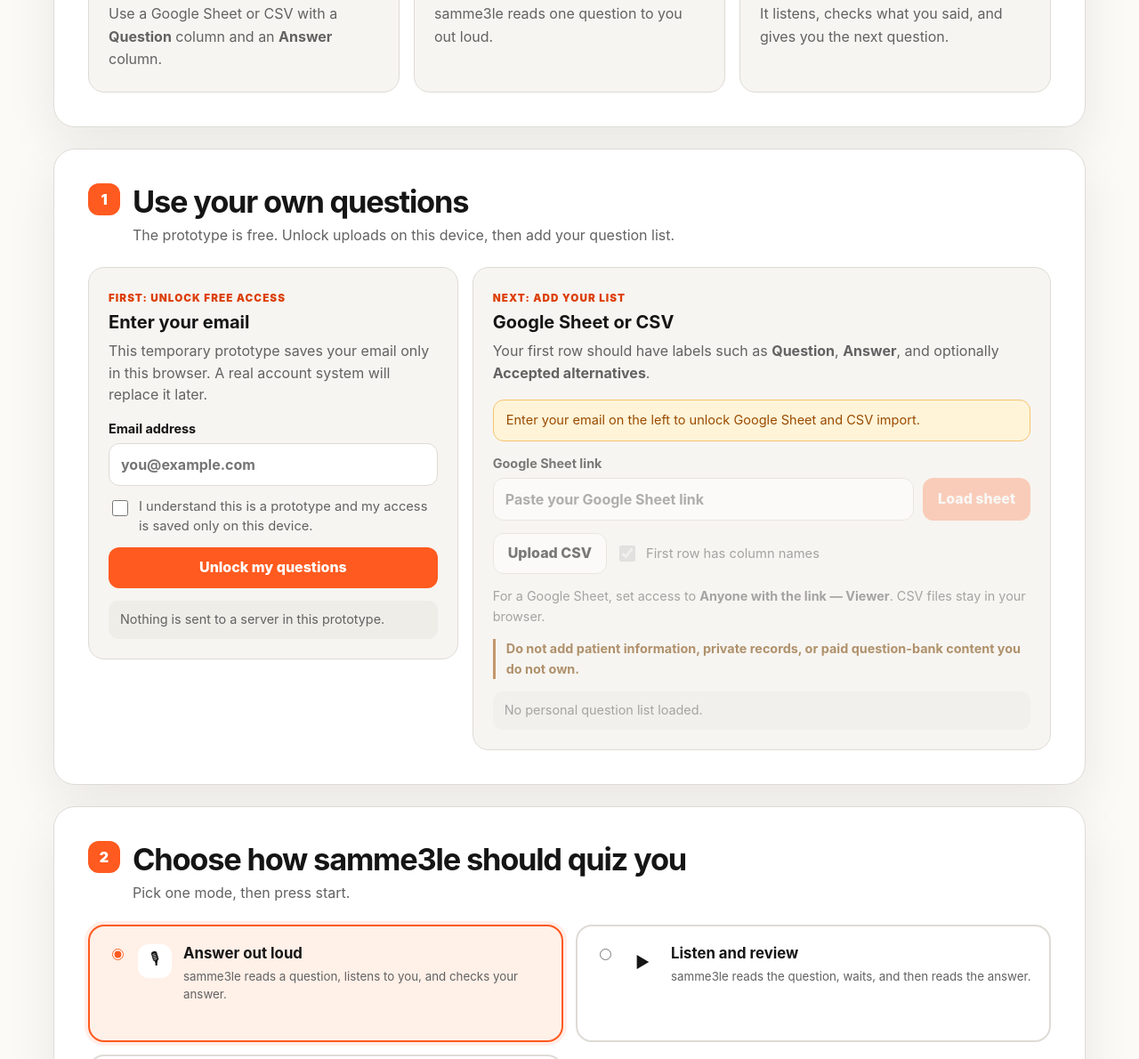
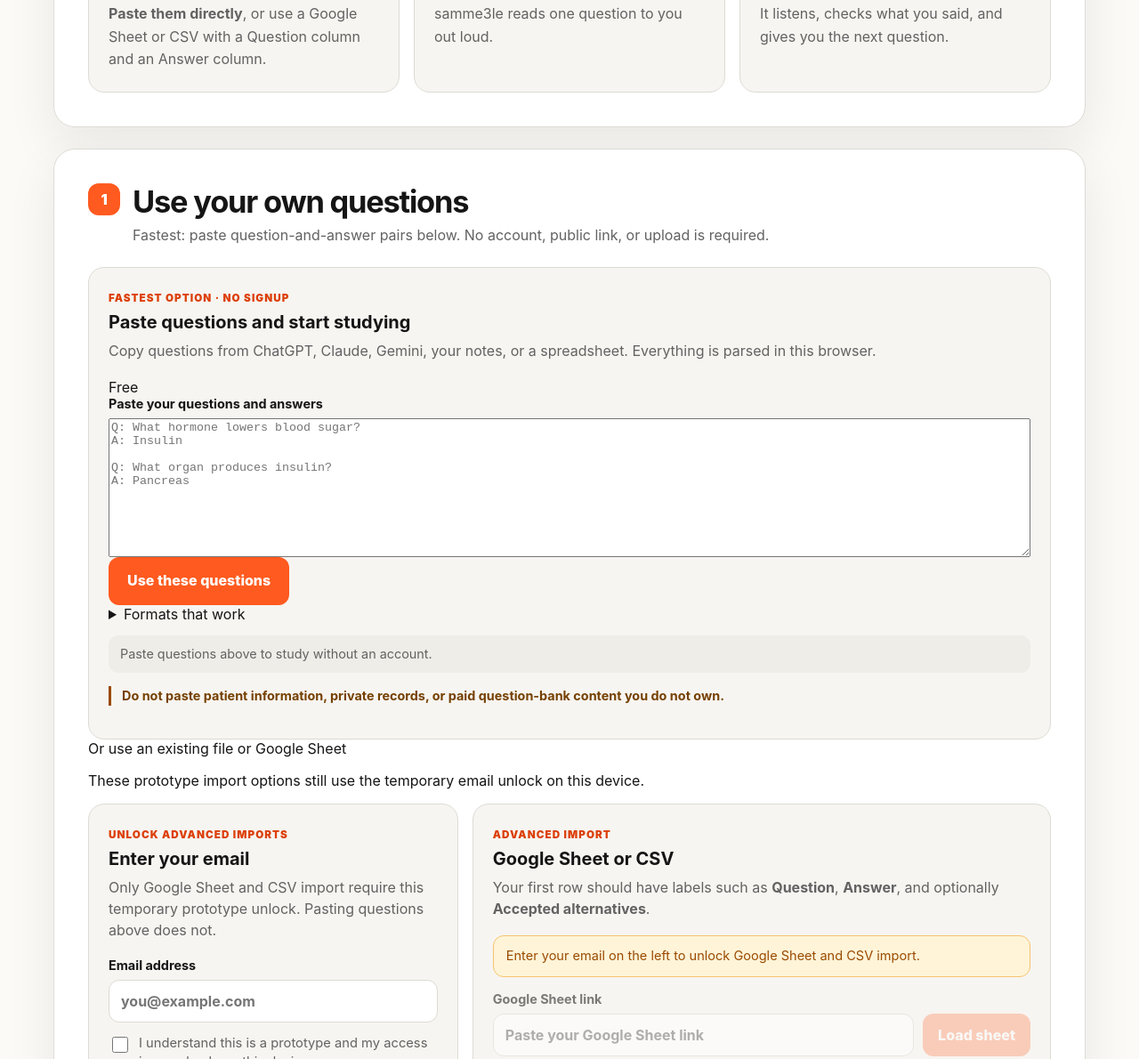
Before and after one commit to drjif/Voicetutor, a website with bundled scripts: page index.html in a window 1280 px wide. Shown: the part 1328-2518 px from the top of the page at 89% size. Built offline with nearby package versions, Linux system fonts and the light colour scheme.

Commit message:
Add paste-questions fast path

```diff
--- a/index.html
+++ b/index.html
@@ -84,7 +84,7 @@
           <article class="simple-step">
             <span class="step-number">1</span>
             <h3>Add your questions</h3>
-            <p>Use a Google Sheet or CSV with a <strong>Question</strong> column and an <strong>Answer</strong> column.</p>
+            <p><strong>Paste them directly</strong>, or use a Google Sheet or CSV with a Question column and an Answer column.</p>
           </article>
 
           <article class="simple-step">
@@ -106,15 +106,51 @@
           <span class="step">1</span>
           <div>
             <h2 id="questions-heading">Use your own questions</h2>
-            <p>The prototype is free. Unlock uploads on this device, then add your question list.</p>
+            <p>Fastest: paste question-and-answer pairs below. No account, public link, or upload is required.</p>
           </div>
+        </div>
+
+        <article class="setup-panel paste-panel" aria-labelledby="paste-heading">
+          <div class="paste-panel-heading">
+            <div>
+              <span class="option-kicker">Fastest option · no signup</span>
+              <h3 id="paste-heading">Paste questions and start studying</h3>
+              <p class="panel-copy">Copy questions from ChatGPT, Claude, Gemini, your notes, or a spreadsheet. Everything is parsed in this browser.</p>
+            </div>
+            <span class="free-pill">Free</span>
+          </div>
+
+          <label class="field full-width">
+            <span>Paste your questions and answers</span>
+            <textarea id="pasteQuestions" class="paste-textarea" rows="10" spellcheck="false" placeholder="Q: What hormone lowers blood sugar?&#10;A: Insulin&#10;&#10;Q: What organ produces insulin?&#10;A: Pancreas"></textarea>
+          </label>
+
+          <div class="paste-actions">
+            <button id="loadPaste" class="button primary large-button" type="button">Use these questions</button>
+            <details class="paste-format-help">
+              <summary>Formats that work</summary>
+              <div class="paste-format-grid">
+                <code>Q: Question<br />A: Answer</code>
+                <code>Question | Answer</code>
+                <code>Question[TAB]Answer</code>
+                <code>Question<br />Answer<br /><br />Question<br />Answer</code>
+              </div>
+            </details>
+          </div>
+          <div id="pasteStatus" class="inline-status" data-type="neutral" aria-live="polite">Paste questions above to study without an account.</div>
+          <p class="helper safety-note"><strong>Do not paste patient information, private records, or paid question-bank content you do not own.</strong></p>
+        </article>
+
+        <div class="advanced-import-heading">
+          <span>Or use an existing file or Google Sheet</span>
+          <p>These prototype import options still use the temporary email unlock on this device.</p>
         </div>
 
         <div class="onboarding-grid">
           <article id="betaSignupPanel" class="setup-panel signup-panel">
-            <span class="option-kicker">First: unlock free access</span>
+            <span class="option-kicker">Unlock advanced imports</span>
             <h3>Enter your email</h3>
-            <p class="panel-copy">This temporary prototype saves your email only in this browser. A real account system will replace it later.</p>
+            <p class="panel-copy">Only Google Sheet and CSV import require this temporary prototype unlock. Pasting questions above does not.</p>
 
             <form id="betaSignupForm" novalidate>
               <label class="field">
@@ -127,22 +163,22 @@
                 <span>I understand this is a prototype and my access is saved only on this device.</span>
               </label>
 
-              <button class="button primary full-button" type="submit">Unlock my questions</button>
+              <button class="button primary full-button" type="submit">Unlock Sheet + CSV import</button>
             </form>
 
             <div id="betaSignupStatus" class="inline-status" data-type="neutral" aria-live="polite">Nothing is sent to a server in this prototype.</div>
           </article>
 
           <article id="betaMemberPanel" class="setup-panel member-panel" hidden>
-            <span class="option-kicker">Access unlocked</span>
-            <h3>You can add your questions</h3>
+            <span class="option-kicker">Advanced imports unlocked</span>
+            <h3>Google Sheet and CSV are ready</h3>
             <p>Unlocked on this device as <strong id="betaMemberEmail"></strong>.</p>
             <p class="helper">This is not yet a verified online account. Access is stored only in this browser.</p>
             <button id="signOutButton" class="button secondary" type="button">Remove access from this device</button>
           </article>
 
           <article class="setup-panel import-panel">
-            <span class="option-kicker">Next: add your list</span>
+            <span class="option-kicker">Advanced import</span>
             <h3>Google Sheet or CSV</h3>
             <p class="panel-copy">Your first row should have labels such as <strong>Question</strong>, <strong>Answer</strong>, and optionally <strong>Accepted alternatives</strong>.</p>
 
@@ -172,7 +208,7 @@
 
               <p class="helper">For a Google Sheet, set access to <strong>Anyone with the link — Viewer</strong>. CSV files stay in your browser.</p>
               <p class="helper safety-note"><strong>Do not add patient information, private records, or paid question-bank content you do not own.</strong></p>
-              <div id="sheetStatus" class="inline-status" data-type="neutral">No personal question list loaded.</div>
+              <div id="sheetStatus" class="inline-status" data-type="neutral">No Google Sheet or CSV loaded.</div>
 
               <div id="mappingPanel" class="mapping-panel" hidden>
                 <h3>Check your columns</h3>
@@ -293,7 +329,7 @@
         <div class="player-topline">
           <div>
             <span id="progressText">Question 1 of 1</span>
-            <span id="sourceRowBadge" class="badge">Question row 2</span>
+            <span id="sourceRowBadge" class="badge">Question 1</span>
           </div>
           <span id="statusBadge" class="status-badge" data-status="idle">Ready</span>
         </div>
@@ -359,7 +395,7 @@
         <strong>samme3le</strong>
       </div>
       <p><strong>Prototype:</strong> samme3le is an educational study tool. It is not medical advice and must not be used for patient care.</p>
-      <p>CSV content and prototype access stay in this browser. Google Sheet requests and speech recognition may be processed by Google or your browser provider. This version has no payment system and no production account backend.</p>
+      <p>Pasted questions and CSV content stay in this browser. Google Sheet requests and speech recognition may be processed by Google or your browser provider. This version has no payment system and no production account backend.</p>
     </footer>
   </div>
 
```
